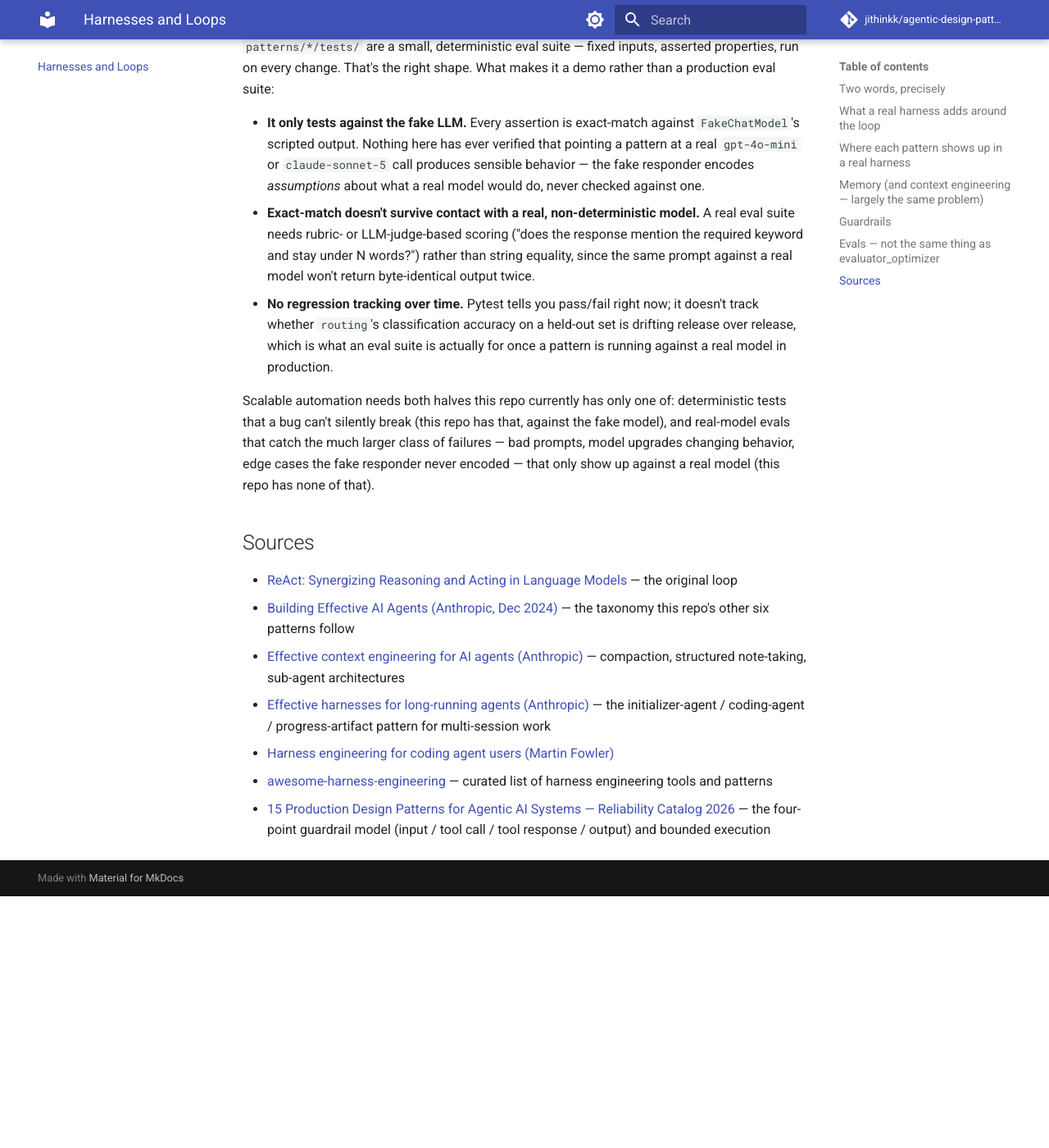
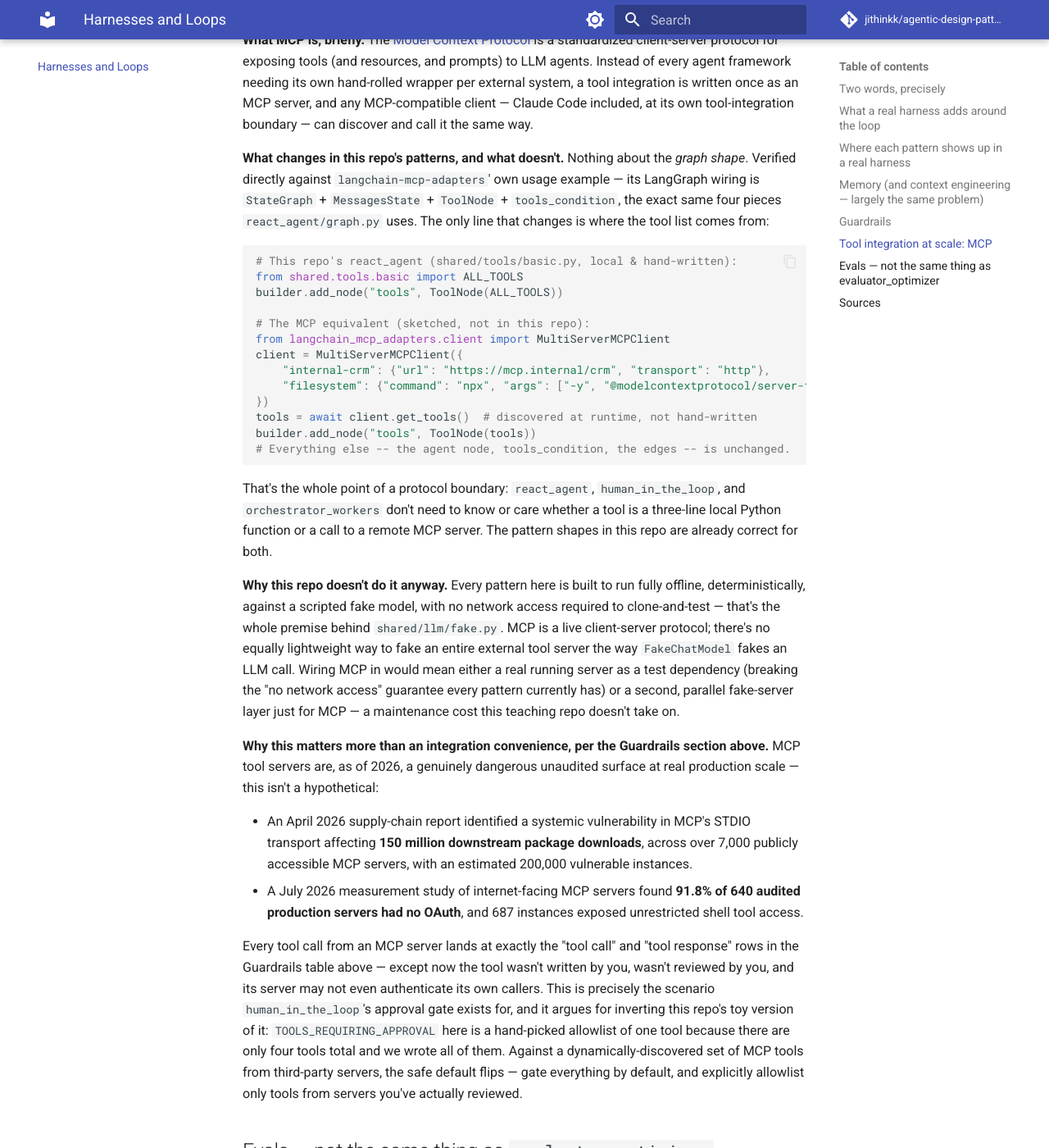
Before and after one commit to jithinkk/agentic-design-patterns, an MkDocs documentation site: the page built from docs/harnesses-and-loops.md, in a window 1280 px wide and 1400 px high, scrolled down 4733 px. Shown: the whole window at 82% size. Built offline with MkDocs 1.6.1 and Material for MkDocs 9.7.7, drawn with Linux system fonts in a browser that asks for light colours; comment, search, counter and statistics services are not loaded; before the commit the page ends 5826 px from its top, so only the background shows below that; some of the changed text lies outside the part shown.

Commit message:
Add MCP tool-integration docs, explicitly out of scope for the code
Adds a new "Tool integration at scale: MCP" section to
docs/harnesses-and-loops.md, placed right after Guardrails since it
directly raises the stakes of that section's tool-call/tool-response
rows. Opens with an explicit, unambiguous statement that this is
documentation only -- no MCP client, no new dependency, nothing
importable in this repo's code -- and explains why: every pattern here
is built to run offline and deterministically against a scripted fake
model with zero network access, and MCP is a live client-server
protocol with no equally lightweight way to fake an external tool
server the way FakeChatModel fakes an LLM.

The graph-shape claim is verified, not assumed: langchain-mcp-adapters'
own usage example wires MCP tools into LangGraph with the identical
four pieces react_agent/graph.py already uses (StateGraph +
MessagesState + ToolNode + tools_condition) -- only the tool-source line
differs, shown as a side-by-side sketch.

Grounds the security angle in sourced 2026 data rather than generic
caution: an April 2026 supply-chain report on a systemic MCP STDIO
transport vulnerability affecting 150M downstream package downloads
across 7,000+ public servers, and a July 2026 measurement study finding
91.8% of audited production MCP servers have no OAuth. Ties this back to
human_in_the_loop's approval gate, and argues its toy hand-picked
allowlist should invert to gate-by-default once tools come from
third-party MCP servers instead of code written and reviewed in-house.

Updates every pointer to docs/harnesses-and-loops.md (README.md,
docs/architecture-overview.md, main.py) to name MCP alongside memory,
guardrails, and evals as the fourth topic the page now covers.

````diff
--- a/docs/harnesses-and-loops.md
+++ b/docs/harnesses-and-loops.md
@@ -6,9 +6,10 @@ a real coding agent (Claude Code, and agent harnesses like it) wraps those
 shapes into something that runs safely, for hours, across sessions, with a
 human able to step in, its behavior checked before it ships. It's the "so
 what does this look like outside a demo repo" page: the loop, the harness
-around it, and three things every production agent system needs beyond
-the loop — memory, guardrails, and evals (context engineering is folded
-into memory below, since it's largely the same problem).
+around it, and four things every production agent system needs beyond
+the loop — memory, guardrails, tool integration at scale (MCP), and evals
+(context engineering is folded into memory below, since it's largely the
+same problem).
 
 **This page is deliberately not a proposal for eight more patterns.** The
 seven graphs stay the focus of this repo; what follows is what a
@@ -173,6 +174,91 @@ That's the cheapest guardrail this repo could add next: one keyword
 argument, `app.invoke(..., config={"recursion_limit": N})`, on every
 agent-loop pattern (`react_agent`, `human_in_the_loop`).
 
+The tool-call and tool-response rows above assume tools you wrote and
+reviewed yourself, like this repo's `shared/tools/basic.py`. That
+assumption stops holding the moment tools come from somewhere else —
+see below.
+
+## Tool integration at scale: MCP
+
+**Not implemented in this repo's code, and not planned to be.** No MCP
+client, no new dependency, nothing importable — this section is
+documentation only, describing how the pattern shapes here relate to a
+real integration, not a feature this repo ships. If you came here looking
+for `shared/tools/mcp.py`, it doesn't exist and isn't the point.
+
+**What MCP is, briefly.** The [Model Context
+Protocol](https://modelcontextprotocol.io/) is a standardized
+client-server protocol for exposing tools (and resources, and prompts) to
+LLM agents. Instead of every agent framework needing its own hand-rolled
+wrapper per external system, a tool integration is written once as an MCP
+server, and any MCP-compatible client — Claude Code included, at its own
+tool-integration boundary — can discover and call it the same way.
+
+**What changes in this repo's patterns, and what doesn't.** Nothing about
+the *graph shape*. Verified directly against `langchain-mcp-adapters`'
+own usage example — its LangGraph wiring is `StateGraph` +
+`MessagesState` + `ToolNode` + `tools_condition`, the exact same four
+pieces `react_agent/graph.py` uses. The only line that changes is where
+the tool list comes from:
+
+```python
+# This repo's react_agent (shared/tools/basic.py, local & hand-written):
+from shared.tools.basic import ALL_TOOLS
+builder.add_node("tools", ToolNode(ALL_TOOLS))
+
+# The MCP equivalent (sketched, not in this repo):
+from langchain_mcp_adapters.client import MultiServerMCPClient
+client = MultiServerMCPClient({
+    "internal-crm": {"url": "https://mcp.internal/crm", "transport": "http"},
+    "filesystem": {"command": "npx", "args": ["-y", "@modelcontextprotocol/server-filesystem", "."], "transport": "stdio"},
+})
+tools = await client.get_tools()  # discovered at runtime, not hand-written
+builder.add_node("tools", ToolNode(tools))
+# Everything else -- the agent node, tools_condition, the edges -- is unchanged.
+```
+
+That's the whole point of a protocol boundary: `react_agent`,
+`human_in_the_loop`, and `orchestrator_workers` don't need to know or
+care whether a tool is a three-line local Python function or a call to a
+remote MCP server. The pattern shapes in this repo are already correct
+for both.
+
+**Why this repo doesn't do it anyway.** Every pattern here is built to
+run fully offline, deterministically, against a scripted fake model, with
+no network access required to clone-and-test — that's the whole premise
+behind `shared/llm/fake.py`. MCP is a live client-server protocol; there's
+no equally lightweight way to fake an entire external tool server the way
+`FakeChatModel` fakes an LLM call. Wiring MCP in would mean either a real
+running server as a test dependency (breaking the "no network access"
+guarantee every pattern currently has) or a second, parallel fake-server
+layer just for MCP — a maintenance cost this teaching repo doesn't take on.
+
+**Why this matters more than an integration convenience, per the
+Guardrails section above.** MCP tool servers are, as of 2026, a genuinely
+dangerous unaudited surface at real production scale — this isn't a
+hypothetical:
+
+- An April 2026 supply-chain report identified a systemic vulnerability
+  in MCP's STDIO transport affecting **150 million downstream package
+  downloads**, across over 7,000 publicly accessible MCP servers, with an
+  estimated 200,000 vulnerable instances.
+- A July 2026 measurement study of internet-facing MCP servers found
+  **91.8% of 640 audited production servers had no OAuth**, and 687
+  instances exposed unrestricted shell tool access.
+
+Every tool call from an MCP server lands at exactly the "tool call" and
+"tool response" rows in the Guardrails table above — except now the tool
+wasn't written by you, wasn't reviewed by you, and its server may not
+even authenticate its own callers. This is precisely the scenario
+`human_in_the_loop`'s approval gate exists for, and it argues for
+inverting this repo's toy version of it: `TOOLS_REQUIRING_APPROVAL` here
+is a hand-picked allowlist of one tool because there are only four tools
+total and we wrote all of them. Against a dynamically-discovered set of
+MCP tools from third-party servers, the safe default flips — gate
+everything by default, and explicitly allowlist only tools from servers
+you've actually reviewed.
+
 ## Evals — not the same thing as `evaluator_optimizer`
 
 These two ideas share a name and get confused constantly:
@@ -224,3 +310,7 @@ model (this repo has none of that).
 - [Harness engineering for coding agent users (Martin Fowler)](https://martinfowler.com/articles/harness-engineering.html)
 - [awesome-harness-engineering](https://github.com/ai-boost/awesome-harness-engineering) — curated list of harness engineering tools and patterns
 - [15 Production Design Patterns for Agentic AI Systems — Reliability Catalog 2026](https://medium.com/@wasowski.jarek/building-reliable-ai-agents-catalog-of-15-production-patterns-agentic-design-patterns-3cff554cbb70) — the four-point guardrail model (input / tool call / tool response / output) and bounded execution
+- [Model Context Protocol](https://modelcontextprotocol.io/) — the protocol itself
+- [langchain-mcp-adapters](https://pypi.org/project/langchain-mcp-adapters/) — the MCP↔LangGraph bridge whose usage example this page's code sketch is verified against
+- [6 Critical Challenges Facing the MCP in 2026 (Medium)](https://medium.com/@MattLeads/6-critical-challenges-facing-the-mcp-in-2026-06258e914402) — the "MCP Paradox": integration speed outpacing security guardrails
+- [A First Measurement Study on Authentication Security in Real-World Remote MCP Servers](https://arxiv.org/pdf/2605.22333) — the 91.8%-no-OAuth / unrestricted-shell-access findings cited above
--- a/main.py
+++ b/main.py
@@ -10,8 +10,8 @@ key) to run a pattern against a real model instead.
 
 These graphs are demos of seven patterns' *shape*, not production
 systems -- see docs/harnesses-and-loops.md for how each one relates to a
-real agent harness, and for memory/guardrails/evals, the production
-infrastructure these graphs don't provide on their own.
+real agent harness, and for memory/guardrails/MCP tool integration/evals,
+the production infrastructure these graphs don't provide on their own.
 """
 
 from __future__ import annotations
````
Also changed, not shown: README.md (+2 -2 lines), docs/architecture-overview.md (+4 -3 lines).
